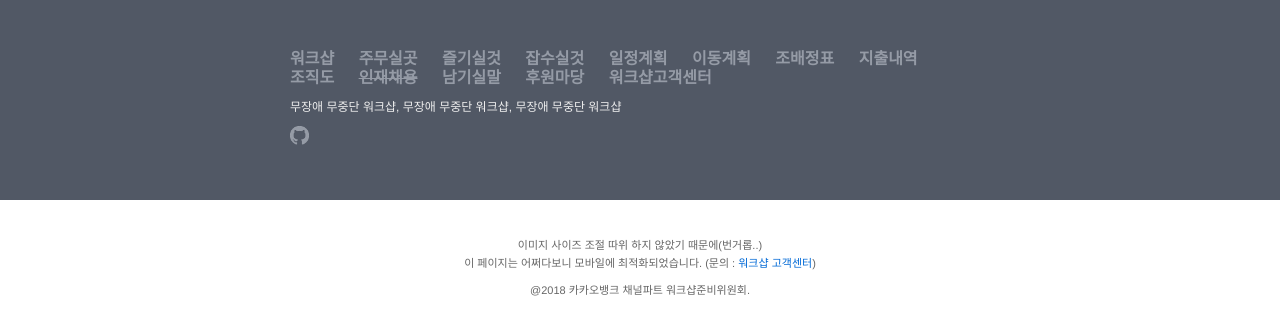
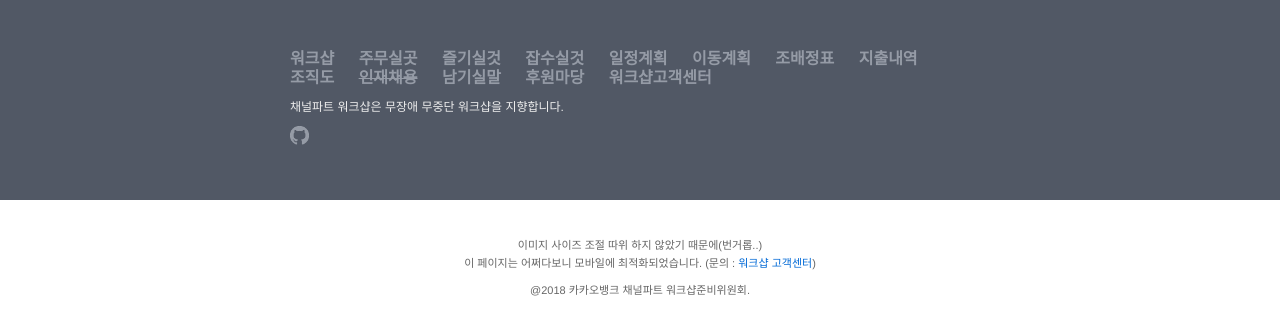
Before and after one commit to HighLvRiver/Kabang.Channel.WPC, a Jekyll site: the page built from archive.html, in a window 1280 px wide. Shown: the top 335 px of the page. Built offline with Jekyll 4.4.1, drawn with Linux system fonts in a browser that asks for light colours.

Commit message:
Update _config.yml

```diff
--- a/_config.yml
+++ b/_config.yml
@@ -1,6 +1,6 @@
 # Site settings
 title: 채널파트 워크샵준비위원회
-motto: 무장애 무중단 워크샵, 무장애 무중단 워크샵, 무장애 무중단 워크샵
+motto: 채널파트 워크샵은 무장애 무중단 워크샵을 지향합니다.
 email: jayden.yoo@kakaobank.com
 description: 내래, 인민의 워크샵을 보여주가써 # this means to ignore newlines until "baseurl:"
 
```
